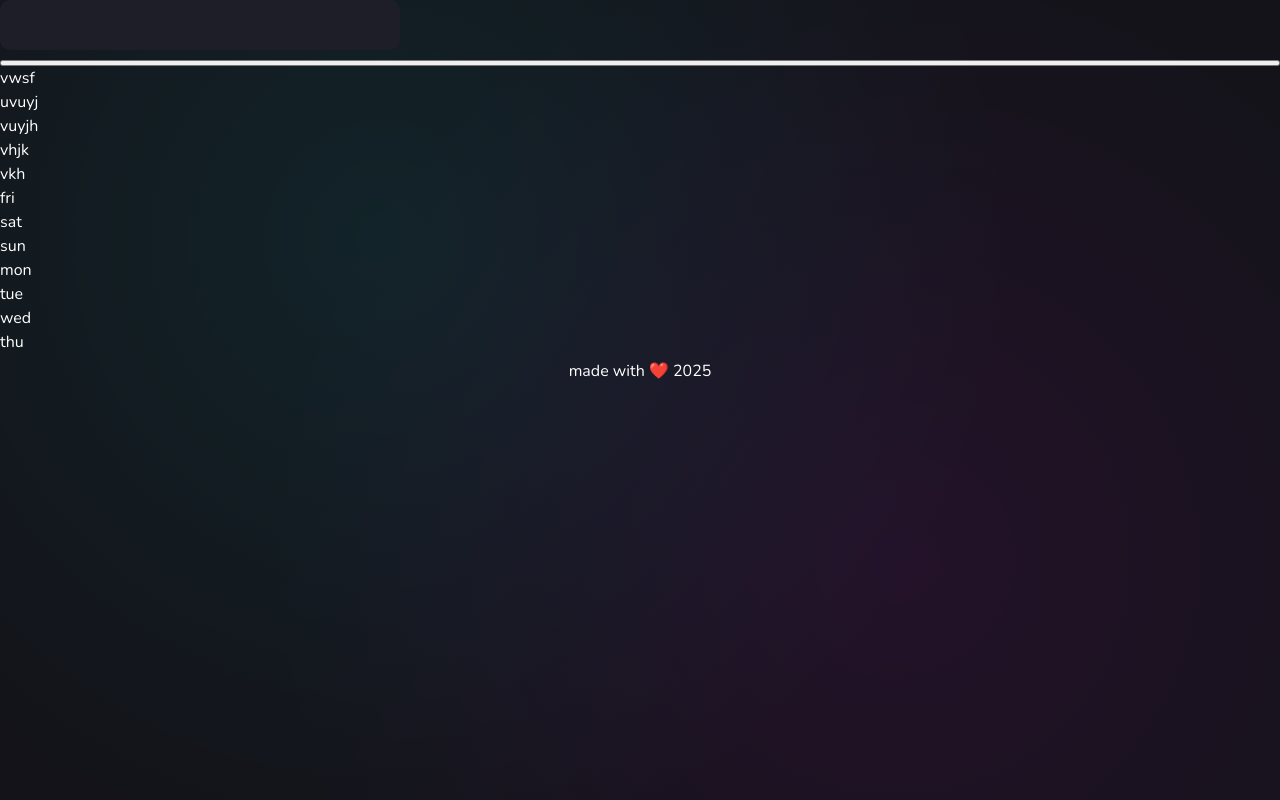
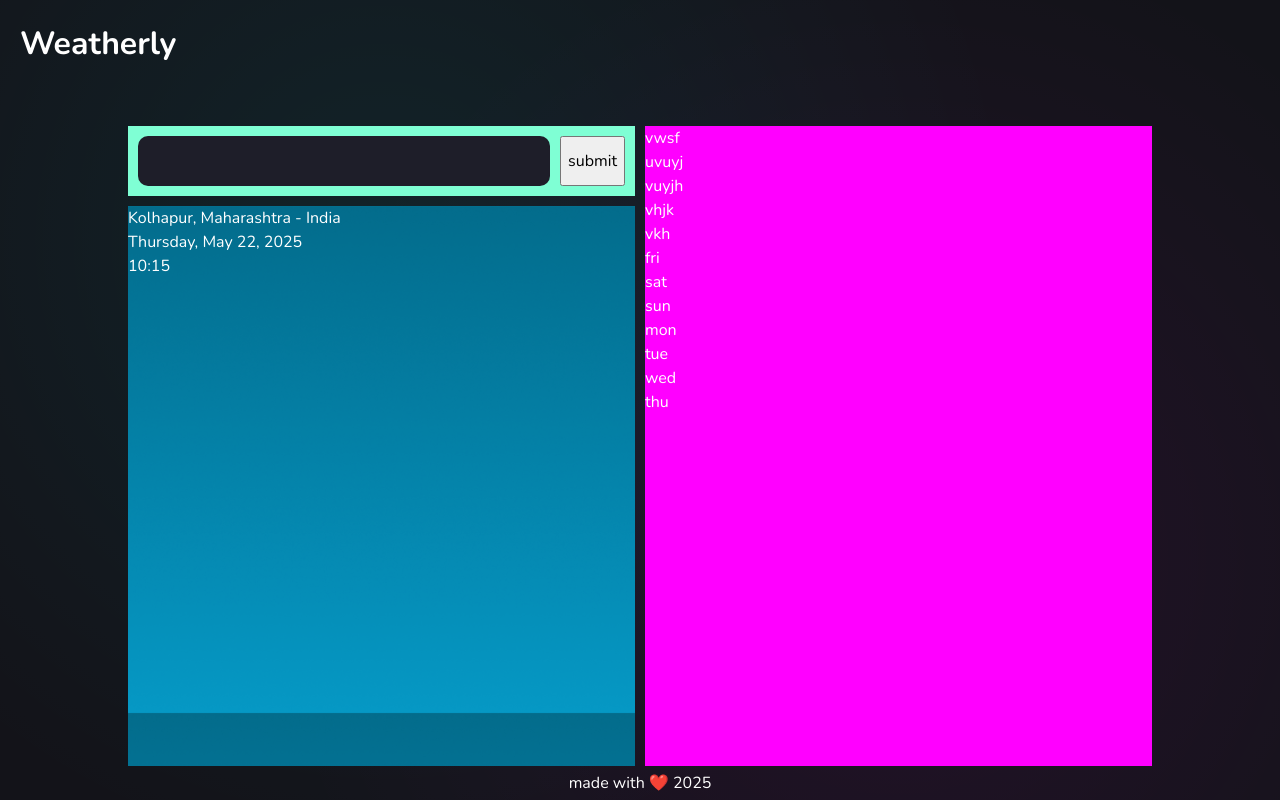
Before and after one commit to Soham-Powar/Weather-App, a website built with webpack: page src/template.html in a window 1280 px wide. Built offline with nearby package versions, Linux system fonts and the light colour scheme.

Commit message:
Complete basic layout of the weather display UI.

```diff
--- a/src/dom/dom.css
+++ b/src/dom/dom.css
@@ -65,3 +65,47 @@ footer {
 	padding: 5px;
 	text-align: center;
 }
+
+/* Weather details page */
+
+.main-container {
+	height: 80vh;
+	width: 80vw;
+	margin-left: auto;
+	margin-right: auto;
+	margin-top: auto;
+	display: flex;
+	gap: 10px;
+}
+
+.search-bar-form {
+	display: flex;
+	flex-direction: row;
+}
+
+.search-bar-form>input {
+	flex: 1;
+}
+
+.search-bar {
+	padding: 10px;
+	background-color: aquamarine;
+}
+
+.weather-div {
+	flex: 1;
+	display: flex;
+	flex-direction: column;
+	gap: 10px;
+}
+
+.day-weather {
+	flex: 1;
+	background-image: url(../resources/backgrounds/Weather=Clear\,\ Moment=Day.png);
+	background-size: contain;
+}
+
+.details {
+	background-color: magenta;
+	flex: 1;
+}
--- a/src/template.html
+++ b/src/template.html
@@ -22,27 +22,34 @@
 			</form>
 		</div>
 	</div> -->
+	<h2>Weatherly</h2>
 	<div class="main-container">
 		<div class="weather-div">
 			<div class="search-bar">
-				<form action="">
+				<form action="" class="search-bar-form">
 					<input type="text"></input>
-					<button type="submit"></button>
+					<button type="submit">submit</button>
 				</form>
 			</div>
 			<div class="day-weather">
 				<div class="upper-weather">
 					<div class="left">
-						<div class="location"></div>
-						<div class="date"></div>
+						<div class="location">
+							Kolhapur, Maharashtra - India
+						</div>
+						<div class="date">
+							Thursday, May 22, 2025
+						</div>
 					</div>
-					<div class="time"></div>
+					<div class="time">
+						10:15
+					</div>
 				</div>
 				<div class="lower-weather">
 					<div class="lower-left">
 						<div class="temp"></div>
 						<div class="temp-minmax"></div>
-						<div class="details"></div>
+						<div class="desc"></div>
 					</div>
 					<div class="weather-icon"></div>
 				</div>
```
